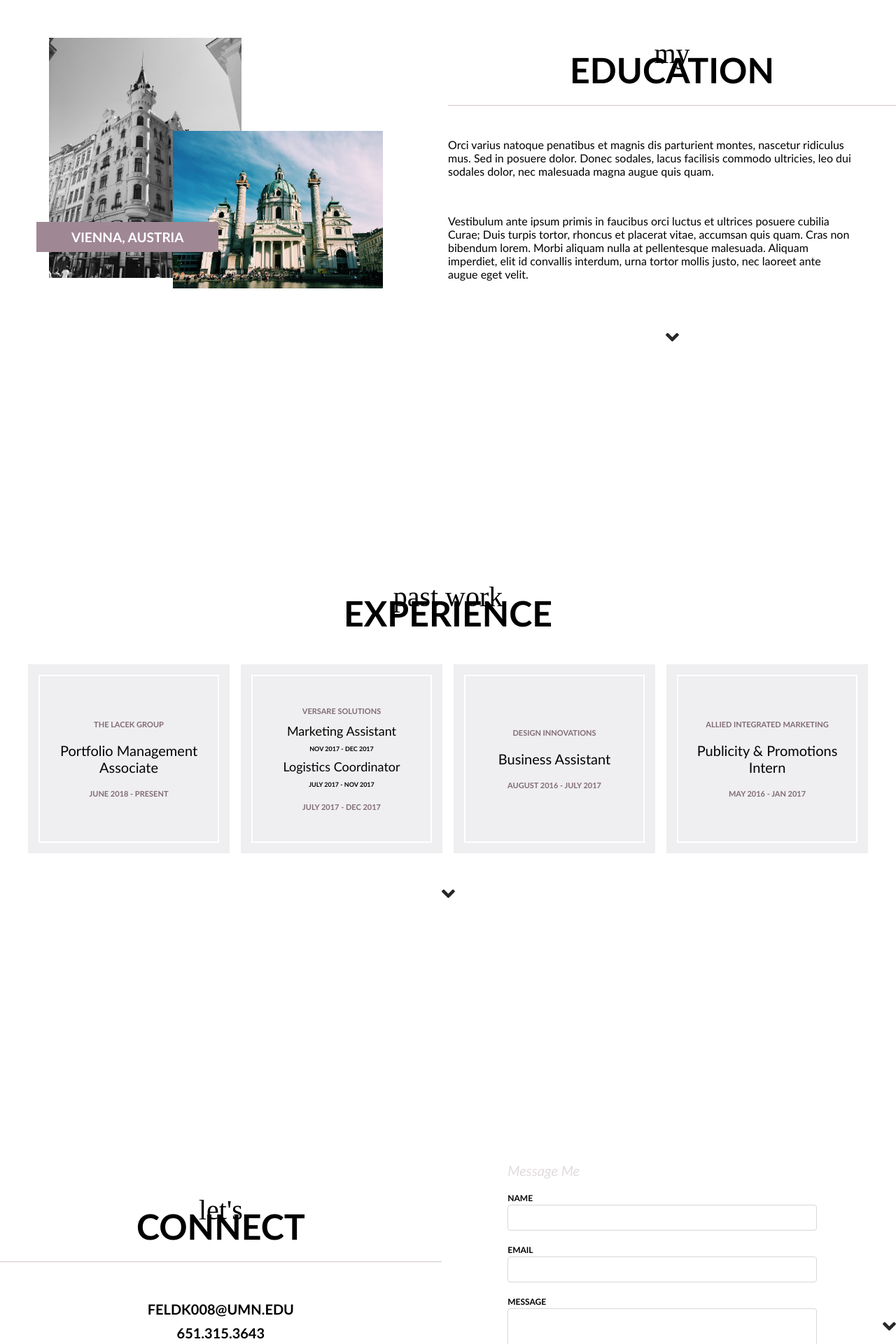
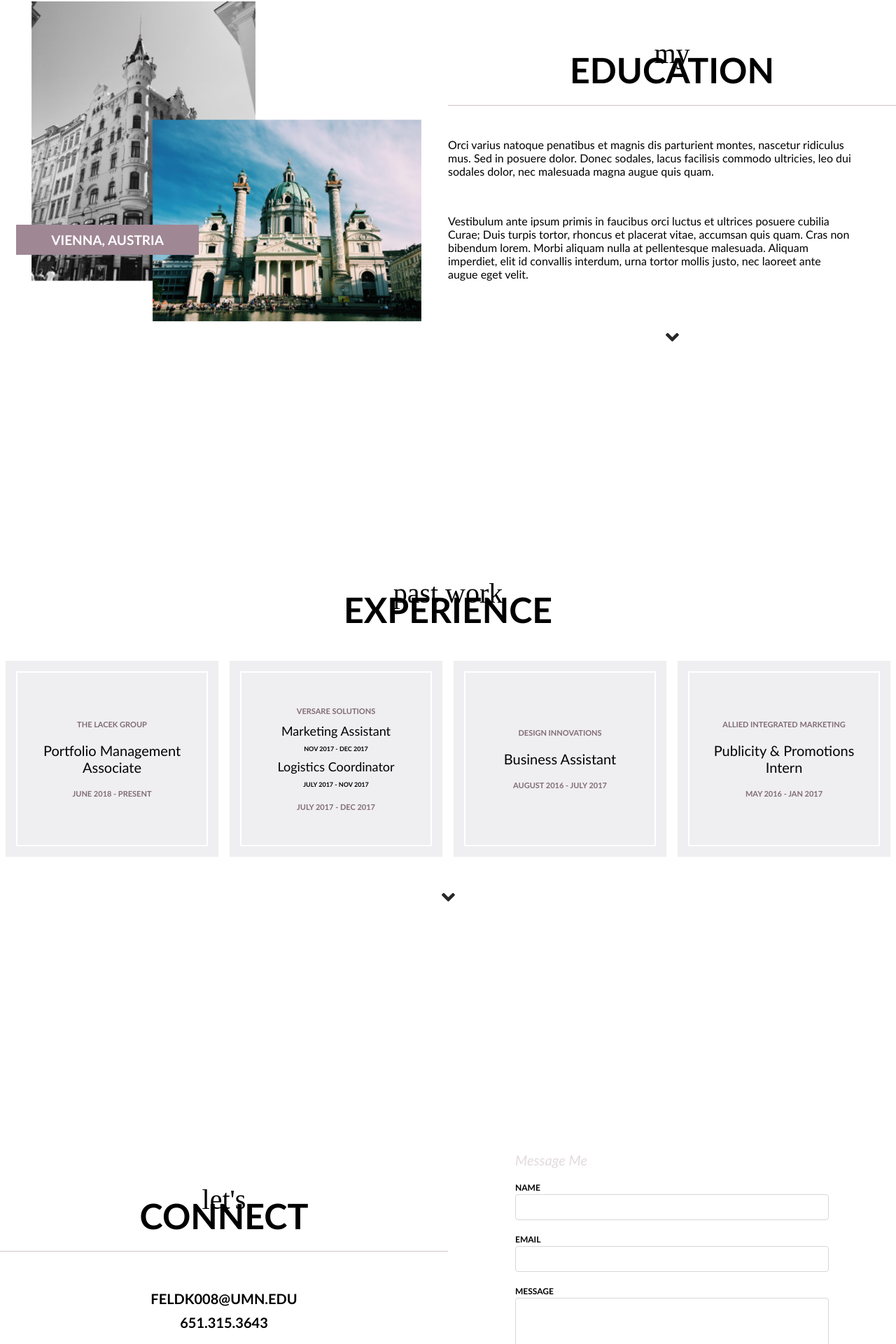
Before and after one commit to brothernk/natalie-feldkamp, a React (Create React App) app: page / in a window 1280 px wide. Shown: the part 1745-3665 px from the top of the page at 70% size. Built offline with nearby package versions, Linux system fonts and the light colour scheme; a web font is replaced by a local one.

Commit message:
mobile updates

```diff
--- a/src/components/Contact/Contact.js
+++ b/src/components/Contact/Contact.js
@@ -39,6 +39,7 @@ handleSubmit(e) {
 render() {
   return(
   <div className="page" id="contact-pg">
+    <div className="contact-content">
       <div className="left-side">
         <p className="cursive">let's</p>
         <h2 className="header">Connect</h2>
@@ -65,6 +66,7 @@ render() {
           <button className="submit-btn" onSubmit={this.handleSubmit}>Submit</button>
         </form>
       </div>
+    </div>
     <i className="fas fa-angle-down"></i>
   </div>
 )}
--- a/src/stylesheets/main.css
+++ b/src/stylesheets/main.css
@@ -51,6 +51,8 @@ hr {
     letter-spacing: .5px;
     text-transform: uppercase;
     padding: 0 25px; }
+  .navbar a:hover {
+    color: #A08794; }
 
 @media only screen and (max-width: 800px) {
   .navbar .main-nav {
@@ -191,16 +193,16 @@ hr {
     font: bold 19px "brandon-grotesque", "Gill Sans", "Gill Sans MT", Calibri, "Trebuchet MS", sans-serif;
     text-transform: uppercase;
     padding: 10px 50px;
-    top: -200px;
-    left: -125px; }
+    top: -20vw;
+    left: -12vw; }
   #education-pg .left-side #bld-one {
-    max-width: 275px;
-    top: 120px;
-    left: -100px; }
+    max-width: 25vw;
+    top: 10vw;
+    left: -8vw; }
   #education-pg .left-side #bld-two {
-    max-width: 300px;
-    top: -90px;
-    left: 90px; }
+    max-width: 30vw;
+    top: -8vw;
+    left: 8vw; }
 
 #education-pg .right-side p:not(.cursive) {
   padding: 10px 5vw 10px 0; }
@@ -245,10 +247,9 @@ hr {
     display: flex;
     padding: 35px 0 25px 0;
     justify-content: center;
-    width: 95vw; }
+    width: 100vw;
+    margin: 0; }
     #work-pg .work-items .position {
-      min-width: 250px;
-      min-height: 250px;
       width: 25%;
       background-color: #efeef0;
       margin: 8px;
@@ -258,7 +259,8 @@ hr {
       #work-pg .work-items .position .position-text {
         border: 2px solid white;
         padding: 10px;
-        min-height: 240px;
+        height: 100%;
+        min-height: 250px;
         display: flex;
         flex-direction: column;
         justify-content: center; }
@@ -278,7 +280,8 @@ hr {
           font: bold 9px "brandon-grotesque", "Gill Sans", "Gill Sans MT", Calibri, "Trebuchet MS", sans-serif;
           text-transform: uppercase; }
         #work-pg .work-items .position .position-text .job-description {
-          display: none; }
+          display: none;
+          overflow: scroll; }
     #work-pg .work-items .position:hover {
       transition: .25s;
       background-color: #c6b7be;
@@ -316,19 +319,21 @@ hr {
       min-width: 350px;
       align-self: center; } }
 
+#contact-pg {
+  flex-direction: column; }
+  #contact-pg .contact-content {
+    display: flex;
+    align-items: center; }
   #contact-pg .left-side hr {
     margin-bottom: 50px; }
-
   #contact-pg .left-side .email, #contact-pg .left-side .phone {
     font-family: "brandon-grotesque", "Gill Sans", "Gill Sans MT", Calibri, "Trebuchet MS", sans-serif;
     font-size: 20px;
     text-transform: uppercase;
     margin: 5px; }
-
   #contact-pg .left-side .social-icons {
     display: flex;
     margin-top: 50px; }
-
   #contact-pg .left-side i.fab {
     width: 35px;
     height: 35px;
@@ -340,11 +345,9 @@ hr {
     display: flex;
     align-items: center;
     justify-content: center; }
-
   #contact-pg .left-side i.fab:hover {
     background-color: #806c76;
     transform: none; }
-
   #contact-pg .right-side {
     margin-top: 70px; }
     #contact-pg .right-side .cta {
@@ -385,7 +388,6 @@ hr {
       transition: .15s;
       transform: scale(0.99);
       background-color: #806c76; }
-
   #contact-pg i:not(.fab) {
     position: relative;
     top: 40px;
@@ -393,6 +395,10 @@ hr {
     animation-name: chevronPulse;
     animation-iteration-count: infinite;
     animation-delay: 5s; }
+
+@media only screen and (max-width: 800px) {
+  #contact-pg .contact-content {
+    flex-direction: column; } }
 
 @keyframes chevronPulse {
   0% {
--- a/src/stylesheets/main.scss
+++ b/src/stylesheets/main.scss
@@ -73,6 +73,9 @@ hr{
         letter-spacing: .5px;
         text-transform: uppercase;
         padding:0 25px;
+    }
+    a:hover{
+        color:$lavender;
     }
 }
 
@@ -273,20 +276,20 @@ hr{
             font:bold 19px $regular;
             text-transform: uppercase;
             padding:10px 50px;
-            top:-200px;
-            left:-125px;
+            top:-20vw;
+            left:-12vw;
         }
 
         #bld-one{
-            max-width:275px;
-            top:120px;
-            left:-100px;
+            max-width:25vw;
+            top:10vw;
+            left:-8vw;
         }
 
         #bld-two{
-            max-width: 300px;
-            top:-90px;
-            left:90px;
+            max-width: 30vw;
+            top:-8vw;
+            left:8vw;
         }
     }
 
@@ -350,11 +353,10 @@ hr{
         display: flex;
         padding:35px 0 25px 0;
         justify-content: center;
-        width:95vw;
+        width:100vw;
+        margin:0;
 
         .position{
-            min-width: 250px;
-            min-height: 250px;
             width:25%;
             background-color: #efeef0;
             margin:8px;
@@ -365,7 +367,8 @@ hr{
             .position-text {
                 border:2px solid white;
                 padding:10px;
-                min-height: 240px;
+                height: 100%;
+                min-height: 250px;
                 display: flex;
                 flex-direction: column;
                 justify-content: center;
@@ -394,6 +397,7 @@ hr{
                 }
                 .job-description{
                     display: none;
+                    overflow: scroll;
                 }
             }
         }
@@ -459,6 +463,11 @@ hr{
 }
 //Contact Page ===============================================================================
 #contact-pg {
+    flex-direction: column;
+    .contact-content{
+        display: flex;
+        align-items: center;
+    }
     .left-side{
         hr{
             margin-bottom:50px;
@@ -553,7 +562,9 @@ hr{
 
 @media only screen and (max-width: 800px) {
     #contact-pg{
-
+        .contact-content{
+            flex-direction: column;
+        }
     }
 }
 
```
Lines whose indentation alone changed are shown as unchanged.
